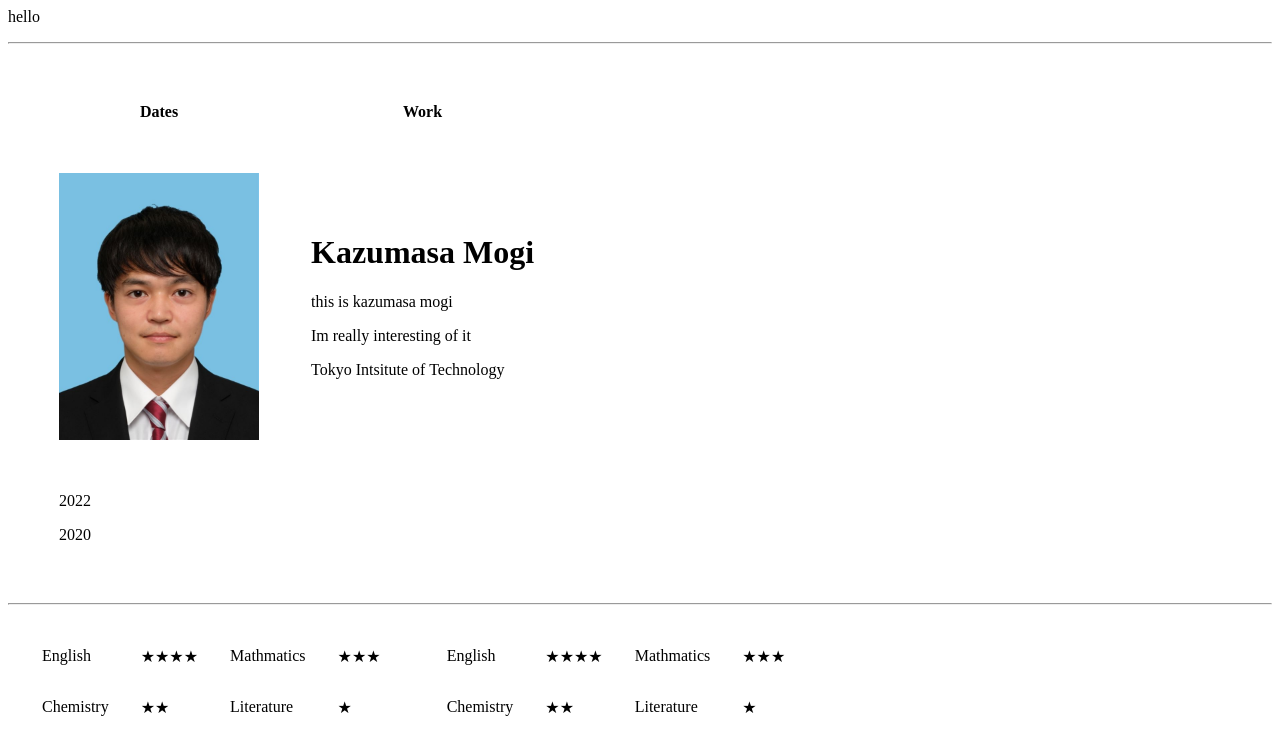
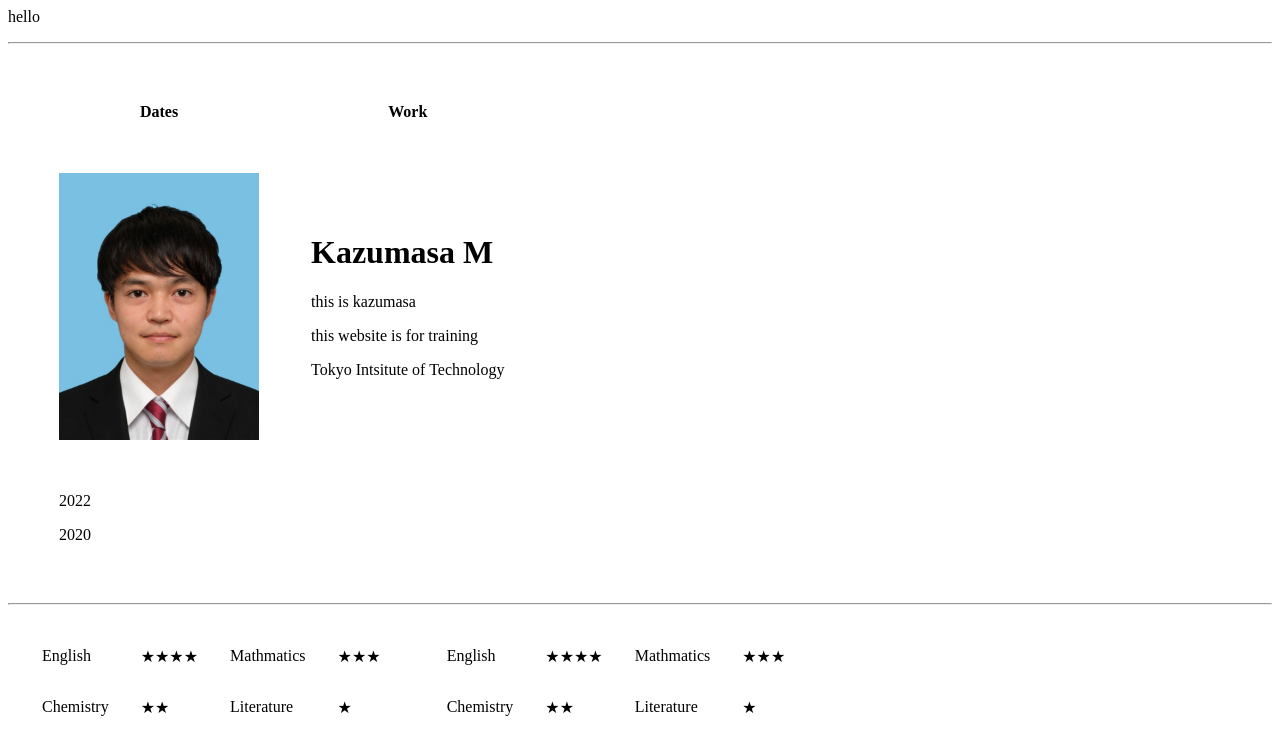
Before and after one commit to creatistor/cv, a plain HTML site: page index.html in a window 1280 px wide. Drawn offline with Linux system fonts and the light colour scheme.

Commit message:
Update index.html

```diff
--- a/index.html
+++ b/index.html
@@ -1,7 +1,7 @@
 <html lang="en">
 <head>
     <meta charset="UTF-8">
-    <title></title>
+    <title>training</title>
 </head>
 <body>
 <p>
@@ -19,9 +19,9 @@
     <tbody>
         <tr>
             <td><img src="mogisub - コピー.jpg" width="200"></td>
-            <td><h1>Kazumasa Mogi</h1>
-            <p>this is kazumasa mogi</p>
-            <p>Im really interesting of it</p>
+            <td><h1>Kazumasa M</h1>
+            <p>this is kazumasa</p>
+            <p>this website is for training</p>
             <p>Tokyo Intsitute of Technology</p></td>
         </tr>
         <tr>
```
